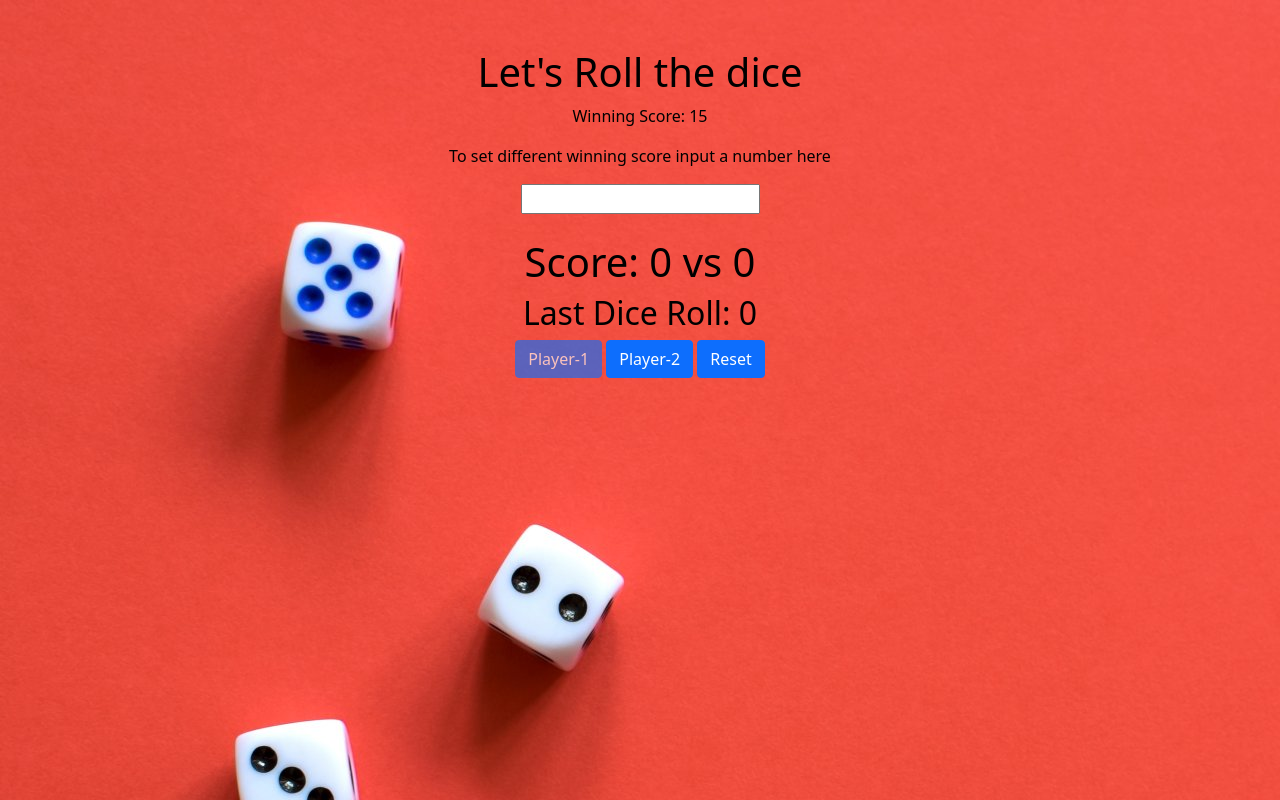
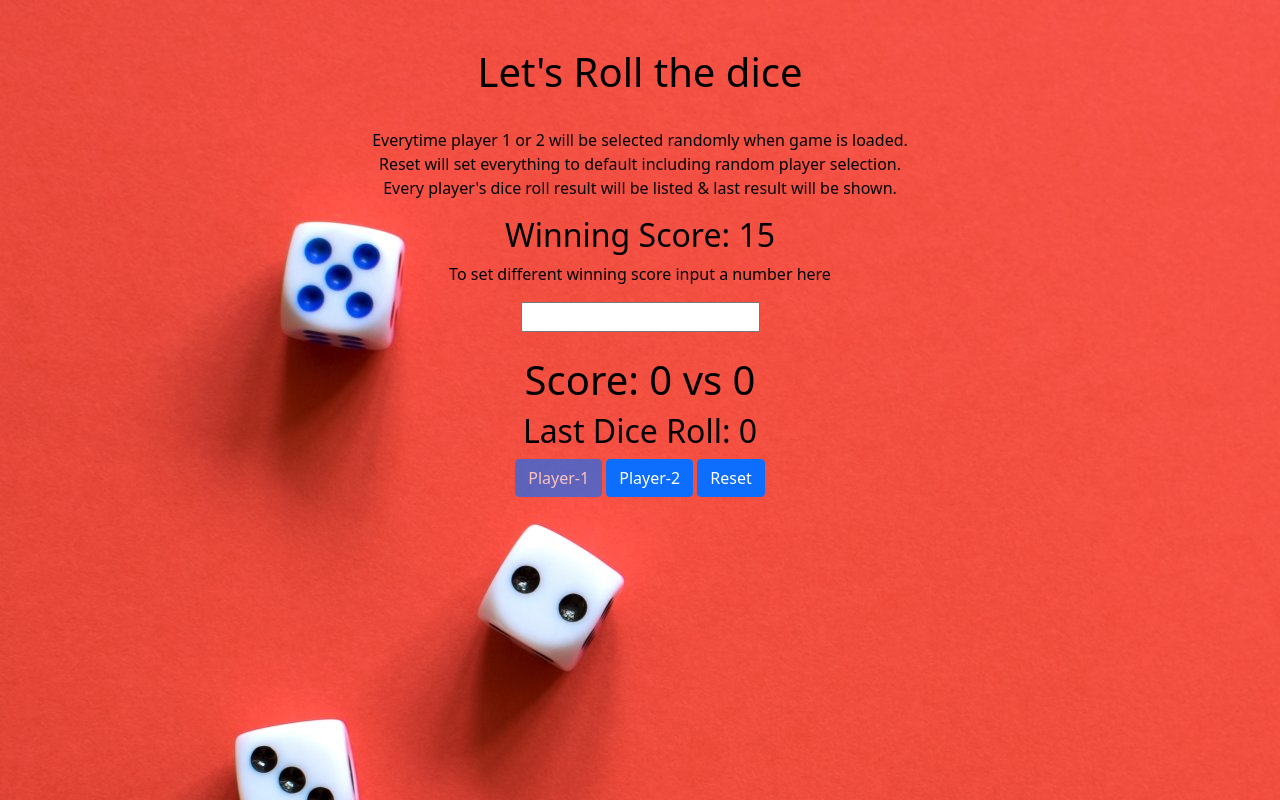
Before and after one commit to fnrfarid/fnrfarid.github.io, a plain HTML site: page diceRoll.html in a window 1280 px wide. Drawn offline with nearby package versions, Linux system fonts and the light colour scheme.

Commit message:
Update diceRoll.html

```diff
--- a/diceRoll.html
+++ b/diceRoll.html
@@ -13,7 +13,9 @@
 
 		<div class="container text-center my-5">
 			<h1>Let's Roll the dice</h1>
-			<p>Winning Score: <span class="playingTo">0</span></p>
+        </br>
+        <p>Everytime player 1 or 2 will be selected randomly when game is loaded. </br>Reset will set everything to default including random player selection. </br>Every player's dice roll result will be listed & last result will be shown.</p>
+			<h2>Winning Score: <span class="playingTo">0</span></h2>
 			<p>To set different winning score input a number here</p>
 			<form>
 				<input type="number" id="inputScore">
@@ -37,9 +39,6 @@
                 <ul class="list-group text-center" id="result-list"></ul>
             </div>
         </div>
-
-
-
 		<script src="diceRoll.js"></script>
 
 	</body>
```
